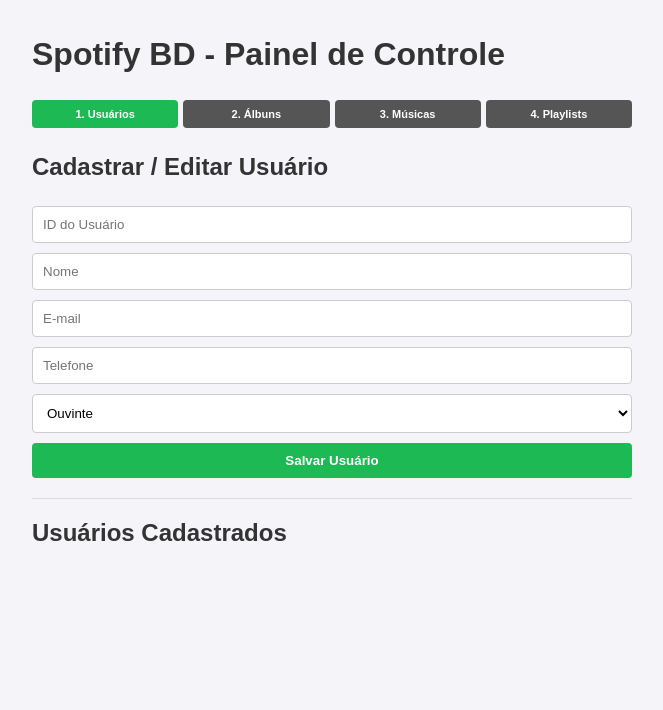
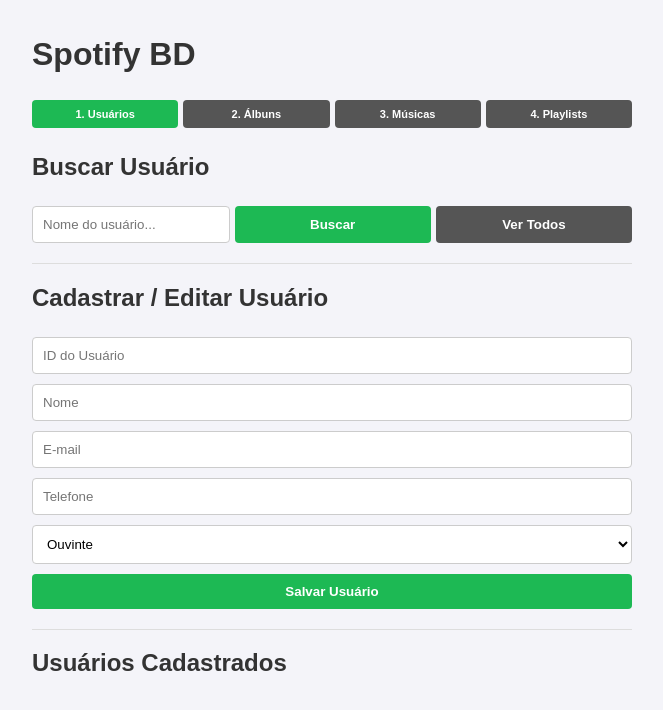
Before and after one commit to Gontijo8199/Projeto-BD-Interface-CRUD, a website: page public/index.html in a window 1280 px wide. Shown: the whole page, without its empty margins (308-971 px from the left). Drawn offline with Linux system fonts and the light colour scheme; no server answers.

Commit message:
build: Atualização no README, busca seq de usuarios

```diff
--- a/public/app.js
+++ b/public/app.js
@@ -196,6 +196,22 @@
   });
 }
 
+async function buscarUsuario() {
+  const nome = document.getElementById('buscaUsuario').value;
+  if (!nome) { carregarUsuarios(); return; }
+  const res = await fetch(`/api/usuarios/busca?nome=${nome}`);
+  const dados = await res.json();
+  const l = document.getElementById('listaUsuarios');
+  l.innerHTML = '';
+
+  dados.forEach(u => {
+    l.innerHTML += `<li>
+      <b>[FILTRO]</b> ID ${u.id_usuario}: ${u.nome} (${u.tipo})
+      <button onclick="preencherFormulario('user', ${u.id_usuario}, '${u.nome}', '${u.email}', '${u.telefone}', '${u.tipo}')">Editar</button>
+      <button style="background-color:#e74c3c" onclick="deletar('usuarios', ${u.id_usuario}, carregarUsuarios)">Remover</button>
+    </li>`;
+  });
+}
 async function buscarAlbum() {
   const nome = document.getElementById('buscaAlbum').value;
   if (!nome) { carregarAlbuns(); return; }
--- a/public/index.html
+++ b/public/index.html
@@ -8,7 +8,7 @@
 </head>
 <body>
 
-  <h1>Spotify BD - Painel de Controle</h1>
+  <h1>Spotify BD</h1>
 
   <div class="nav-tabs">
     <button id="tabUser" class="active" onclick="mudarAba('user')">1. Usuários</button>
@@ -17,7 +17,15 @@
     <button id="tabPlay" onclick="mudarAba('play')">4. Playlists</button>
   </div>
 
-  <div id="secUser" class="secao active">
+ <div id="secUser" class="secao active">
+    <h2>Buscar Usuário</h2>
+    <div style="display: flex; gap: 5px;">
+      <input type="text" id="buscaUsuario" placeholder="Nome do usuário...">
+      <button onclick="buscarUsuario()">Buscar</button>
+      <button onclick="carregarUsuarios()" style="background-color: #555;">Ver Todos</button>
+    </div>
+
+    <hr>
     <h2>Cadastrar / Editar Usuário</h2>
     <input type="number" id="userId" placeholder="ID do Usuário">
     <input type="text" id="userNome" placeholder="Nome">
```
Also changed, not shown: README.md.
